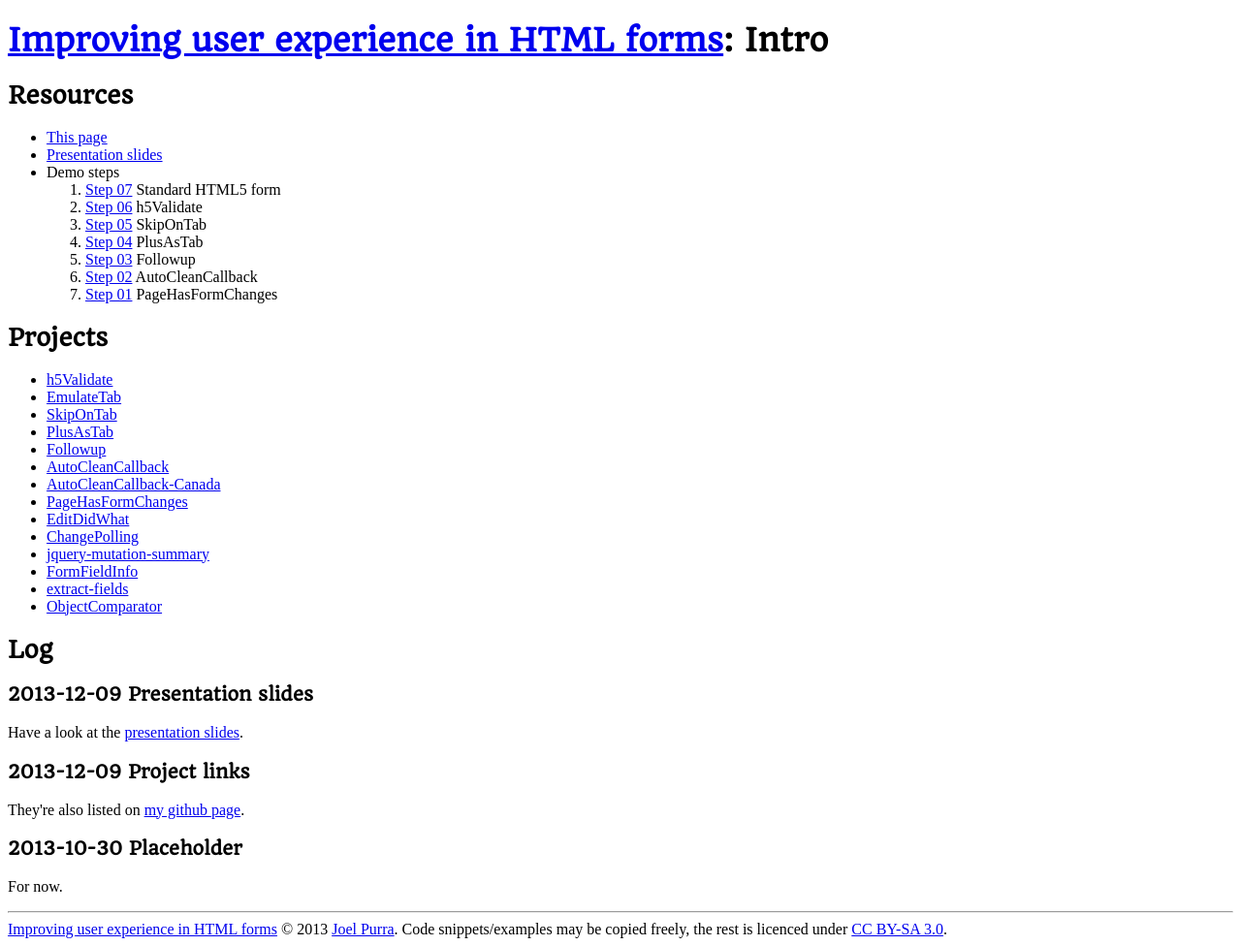
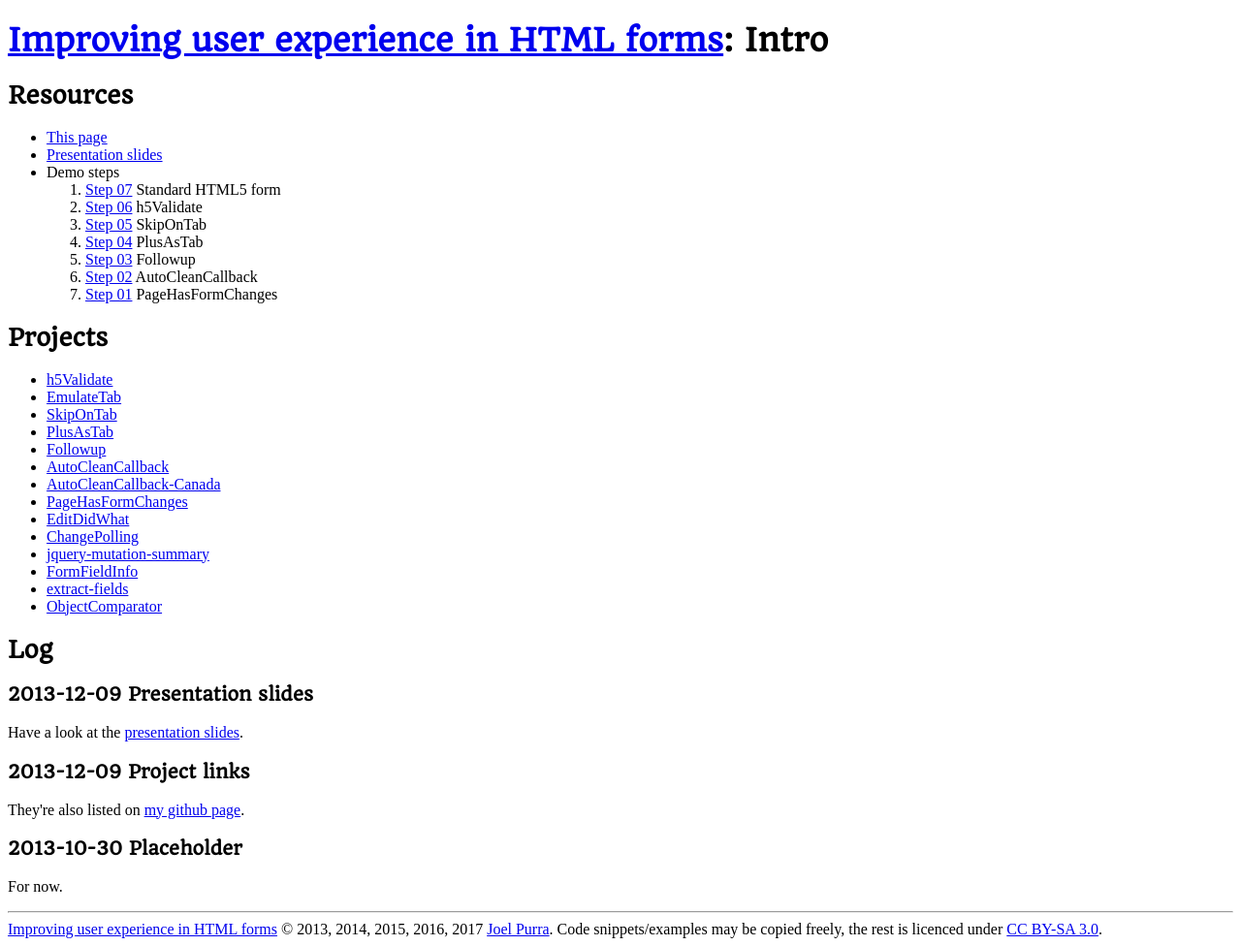
Before and after one commit to joelpurra/html-forms, a Jekyll site: the page built from index.html, in a window 1280 px wide. Shown: the whole page at 97% size. Built offline with Jekyll 4.4.1, drawn with Linux system fonts in a browser that asks for light colours; some web fonts are replaced.

Commit message:
Update copyright years

```diff
--- a/_layouts/page.html
+++ b/_layouts/page.html
@@ -21,7 +21,7 @@ layout: bare
     {{ content }}
     <footer class="container">
         <hr />
-        <a href="{{ site.projectUrl }}">{{ site.projectName }}</a> &copy; 2013 <a href="https://joelpurra.com/">Joel Purra</a>. Code snippets/examples may be copied freely, the rest is licenced under <a href="https://creativecommons.org/licenses/by-sa/3.0/">CC BY-SA 3.0</a>.
+        <a href="{{ site.projectUrl }}">{{ site.projectName }}</a> &copy; 2013, 2014, 2015, 2016, 2017 <a href="https://joelpurra.com/">Joel Purra</a>. Code snippets/examples may be copied freely, the rest is licenced under <a href="https://creativecommons.org/licenses/by-sa/3.0/">CC BY-SA 3.0</a>.
     </footer>
     {% include piwik.html %}
 </body>
```
Also changed, not shown: README.md.
